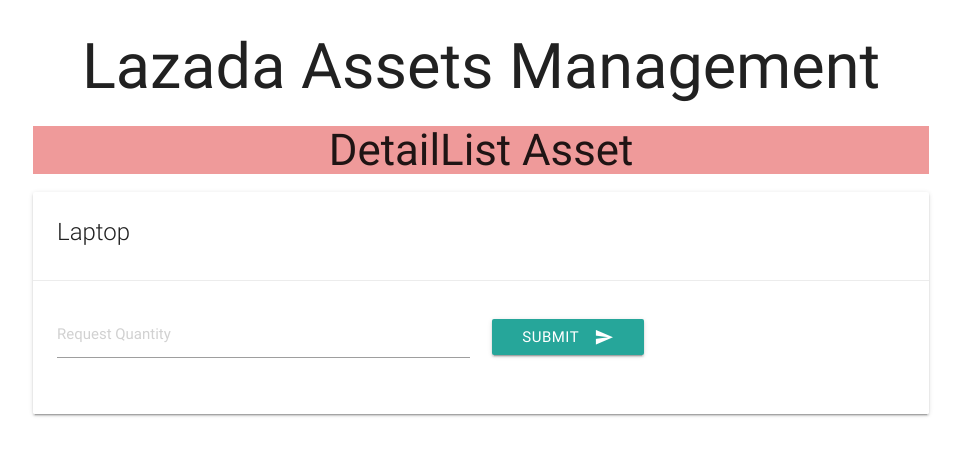
After one commit to dimas-latief/testcase, a Django app: page /details/1/ in a window 1280 px wide. The commit adds this page. Shown: the top 456 px of the page, without its empty margins (159-1120 px from the left). Run offline with Django 3.2, Linux system fonts and the light colour scheme; data comes from the database, SQL or seed files in the repository.

Commit message:
form frame for employee request asset

```diff
--- /dev/null
+++ b/assets/forms.py
@@ -0,0 +1,12 @@
+from django import forms
+
+class AssetRequestForm(forms.Form):
+    quantity = forms.IntegerField(max_value=50,
+        widget=forms.NumberInput(
+            attrs={
+                'class' : 'validate',
+                'placeholder' : 'Request Quantity',
+                'min' : 1
+            }
+        )
+    )
--- /dev/null
+++ b/assets/templates/assets/detail-asset.html
@@ -0,0 +1,24 @@
+{% extends 'assets/layout.html' %} {% block content %}
+<h3 class="center-align red lighten-3">{{title}}</h3>
+
+<div class="card">
+    <div class="card-content">
+        <span class="card-title">{{asset.assets_name}}</span>
+    </div>
+    <div class="card-action">
+        <form action="{% url 'requestAssets' asset.id asset.id %}" class="col s12" method="POST">
+            {% csrf_token %}
+            <div class="row valign-wrapper">
+                <div class="input-field col s6">
+                    {{form.quantity}}
+                </div>
+                <div class="col s6">
+                    <button class="btn waves-effect waves-light" type="submit" name="action">Submit
+                        <i class="material-icons right">send</i>
+                    </button>
+                </div>
+            </div>
+        </form>
+    </div>
+</div>
+{% endblock %}
--- a/assets/urls.py
+++ b/assets/urls.py
@@ -1,7 +1,11 @@
 from django.conf.urls import url
+from django.urls import path
 from . import views
 
 urlpatterns = [
     url(r'^$', views.index, name='index'),
-    url(r'^list-assets', views.list_assets, name='list'),
+    url(r'^list-assets', views.listAssets, name='list'),
+    # url(r'^request-assets', views.requestAssetsForm, name='requestAssets'),
+    path('request-assets/<user_id>/<asset_id>', views.requestAssetsForm, name='requestAssets'),
+    url(r'^details/(?P<id>\d+)/$', views.detailAsset, name='detailAsset'),
 ]
--- a/assets/views.py
+++ b/assets/views.py
@@ -1,5 +1,9 @@
-from django.shortcuts import render
+from django.shortcuts import render, redirect
+from django.views.decorators.http import require_POST
+
+
 from .models import Assets
+from .forms import AssetRequestForm
 
 # Create your views here.
 def index(request):
@@ -9,7 +13,7 @@
 
     return render(request, 'assets/index.html', context)
 
-def list_assets(request):
+def listAssets(request):
     assets = Assets.objects.all()
 
     context = {
@@ -18,3 +22,27 @@
     }
 
     return render(request, 'assets/list-assets.html', context)
+
+def detailAsset(request,id):
+    asset = Assets.objects.get(id=id)
+
+    form = AssetRequestForm()
+
+    context = {
+        'title': 'DetailList Asset',
+        'asset': asset,
+        'form': form
+    }
+
+    return render(request, 'assets/detail-asset.html', context)
+
+@require_POST
+def requestAssetsForm(request, user_id, asset_id):
+    print (user_id)
+    print (asset_id)
+    # form = AssetRequestForm(request.POST)
+
+    # print(request)
+    # print(request.POST['quantity'])
+
+    return redirect('index')
```
Also changed, not shown: assets/templates/assets/list-assets.html (+2 -12 lines).
